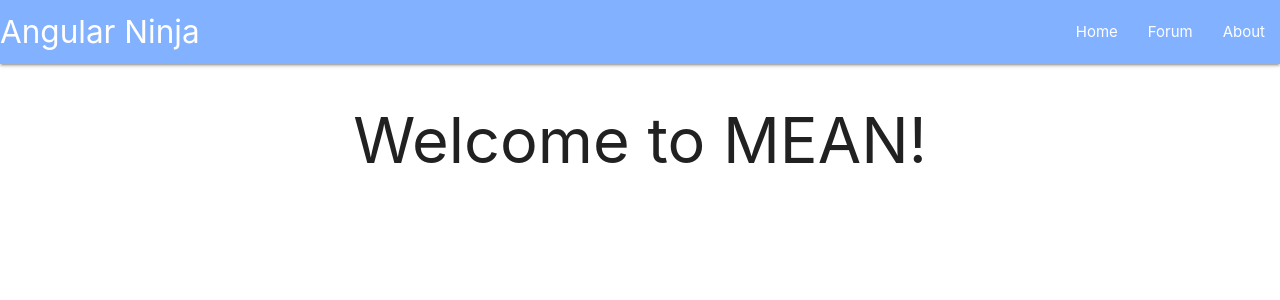
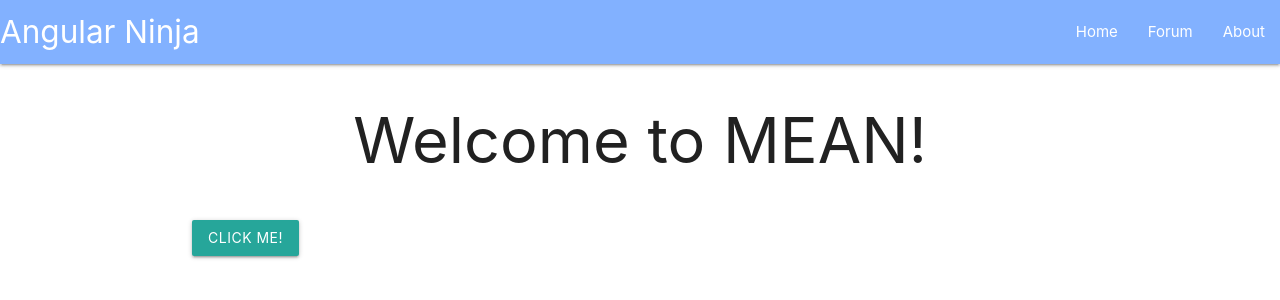
Before and after one commit to Pritch13/angularPlaylist, an Angular app in the folder ninja-dir/: page / in a window 1280 px wide. Shown: the top 300 px of the page. Built offline with nearby package versions, Linux system fonts and the light colour scheme.

Commit message:
interpol testing

```diff
--- a/ninja-dir/src/app/home/home.component.html
+++ b/ninja-dir/src/app/home/home.component.html
@@ -14,4 +14,5 @@
       <h1 class="center-align">{{ homeTitle }}</h1>
     </div>
   </div>
+  <a class="waves-effect waves-light btn" (click)="alertMe('Didthiswork?')">Click me!</a>
 </div>
--- a/ninja-dir/src/app/home/home.component.ts
+++ b/ninja-dir/src/app/home/home.component.ts
@@ -14,4 +14,7 @@ export class HomeComponent implements OnInit {
   ngOnInit() {
   }
 
+  alertMe(test){
+    alert(test);
+  }
 }
```
